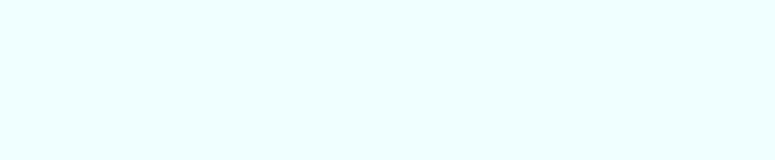
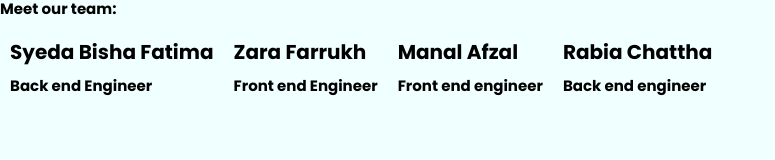
Before and after one commit to zarafarrukh/Spamurai, a website built with Parcel: page SpamDetectorClient/about.html in a window 1280 px wide. Shown: the whole page, without its empty margins (0-775 px from the left). Built offline with nearby package versions, Linux system fonts and the light colour scheme.

Commit message:
added member names

```diff
--- a/SpamDetectorClient/about.html
+++ b/SpamDetectorClient/about.html
@@ -3,6 +3,30 @@
 <head>
   <meta charset="UTF-8">
   <title>Spam Detector - About</title>
+  <h2>Meet our team:</h2>
+
+  <div class = "row">
+    <div class = "column">
+      <h1>Syeda Bisha Fatima</h1>
+      <h2>Back end Engineer</h2>
+    </div>
+
+    <div class = "column">
+      <h1>Zara Farrukh</h1>
+      <h2>Front end Engineer</h2>
+    </div>
+
+    <div class = "column">
+      <h1> Manal Afzal</h1>
+      <h2>Front end engineer</h2>
+    </div>
+
+    <div class = "column">
+      <h1>Rabia Chattha</h1>
+      <h2>Back end engineer</h2>
+    </div>
+  </div>
+
   <link rel="stylesheet" href="css/normalize.css">
   <link rel="stylesheet" href="css/main.css">
 </head>
--- a/SpamDetectorClient/css/main.css
+++ b/SpamDetectorClient/css/main.css
@@ -623,6 +623,15 @@ h3 {
   clear: both;
 }
 
+.row {
+  display:flex;
+}
+
+.column {
+  display:grid;
+  margin: 10px;
+}
+
 /* ==========================================================================
    EXAMPLE Media Queries for Responsive Design.
    These examples override the primary ('mobile first') styles.
```
